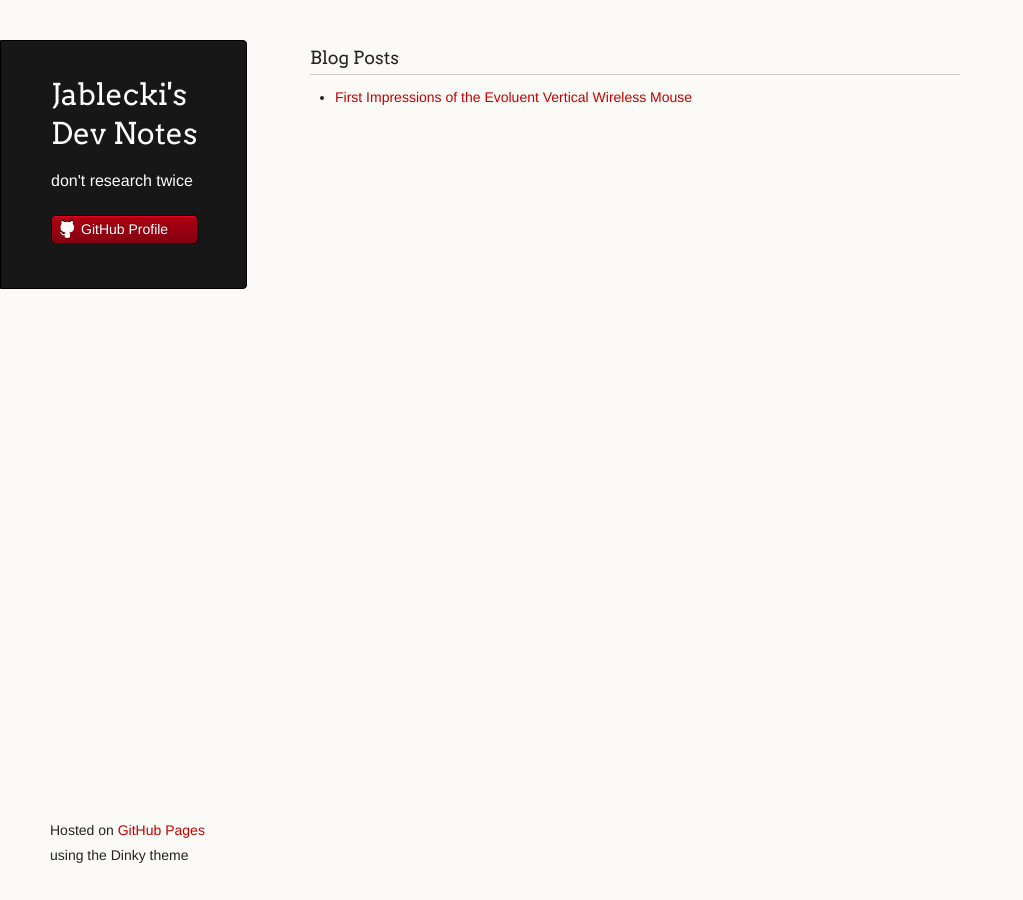
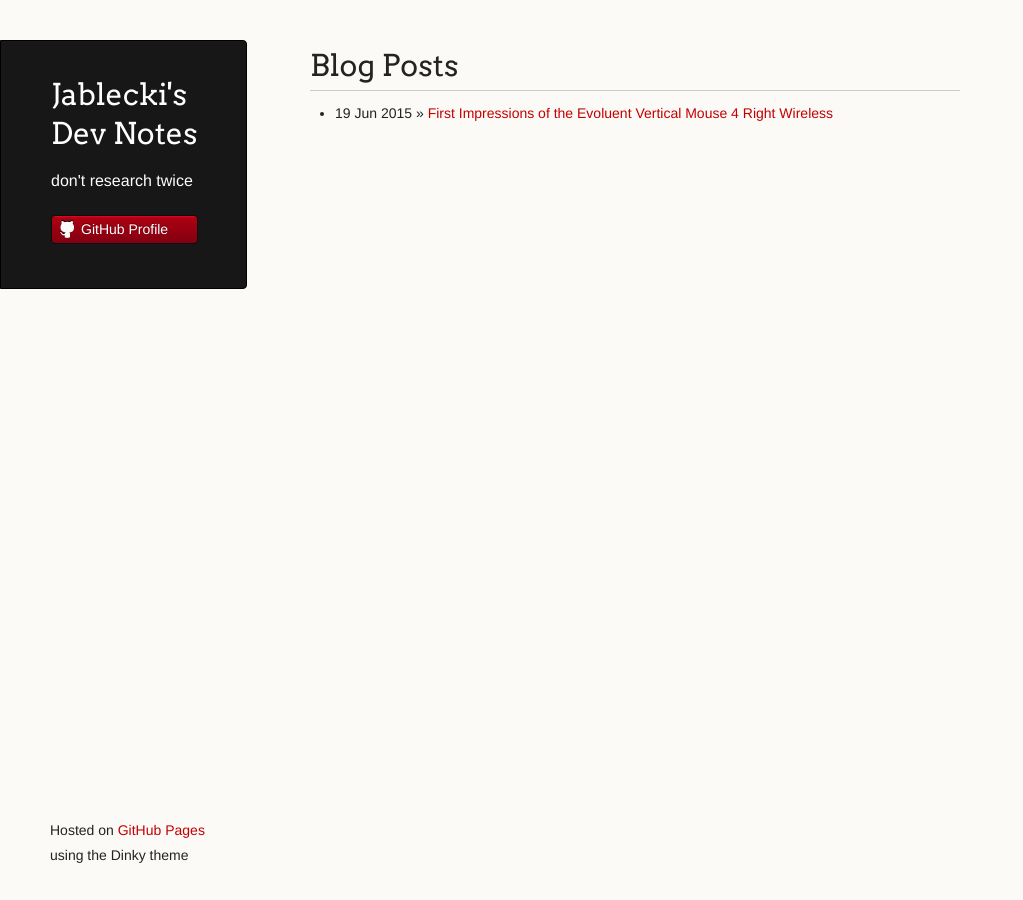
Before and after one commit to maddo/maddo.github.io, a Jekyll site: the page built from index.html, in a window 1280 px wide. Shown: the whole page, without its empty margins (0-1023 px from the left). Built offline with Jekyll 4.4.1, drawn with Linux system fonts in a browser that asks for light colours.

Commit message:
Fix index page, add blank next post

```diff
--- a/index.html
+++ b/index.html
@@ -1,45 +1,14 @@
-<!doctype html>
-<html>
-  <head>
-    <meta charset="utf-8">
-    <meta http-equiv="X-UA-Compatible" content="chrome=1">
-    <title>Jablecki&#39;s Dev Notes by maddo</title>
-
-    <link rel="stylesheet" href="stylesheets/styles.css">
-    <link rel="stylesheet" href="stylesheets/github-light.css">
-    <script src="javascripts/scale.fix.js"></script>
-    <meta name="viewport" content="width=device-width, initial-scale=1, user-scalable=no">
-    <!--[if lt IE 9]>
-    <script src="//html5shiv.googlecode.com/svn/trunk/html5.js"></script>
-    <![endif]-->
-  </head>
-  <body>
-    <div class="wrapper">
-      <header>
-        <h1 class="header">Jablecki&#39;s Dev Notes</h1>
-        <p class="header">don&#39;t research twice</p>
-
-        <ul>
-          <li><a class="buttons github" href="https://github.com/maddo">GitHub Profile</a></li>
-        </ul>
-
-      </header>
-      <section>
-        <h3>
-            <a id="todo" class="anchor" href="#todo" aria-hidden="true"><span class="octicon octicon-link"></span></a>Blog Posts
-        </h3>
-
-        <ul>
-            <li>
-                <a href="http://maddo.github.io/2015/06/19/first-impressions-of-the-evoluent-vertical-mouse.html">First Impressions of the Evoluent Vertical Wireless Mouse</a>
-            </li>
-        </ul>
-      </section>
-      <footer>
-        <p><small>Hosted on <a href="https://pages.github.com">GitHub Pages</a> using the Dinky theme</small></p>
-      </footer>
-    </div>
-    <!--[if !IE]><script>fixScale(document);</script><![endif]-->
-
-  </body>
-</html>
+---
+layout: default
+title: Michael Jablecki
+---
+<div id="home">
+    <h1>Blog Posts</h1>
+    <ul>
+        {% for post in site.posts %}
+        <li>
+            <span>{{ post.date | date_to_string }}</span> &raquo; <a href="{{ post.url }}">{{ post.title }}</a>
+        </li>
+        {% endfor %}
+    </ul>
+</div>
```
Also changed, not shown: _posts/2015-06-20-why-the-acme-text-editor-didnt-work-for-me.md (added, +5 -0 lines).
